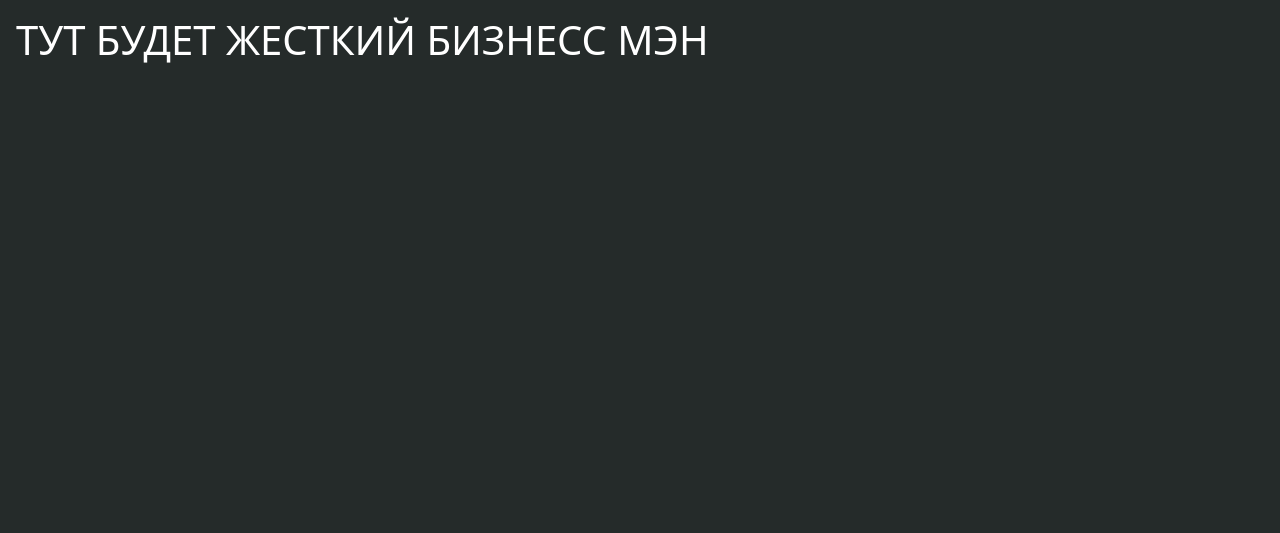
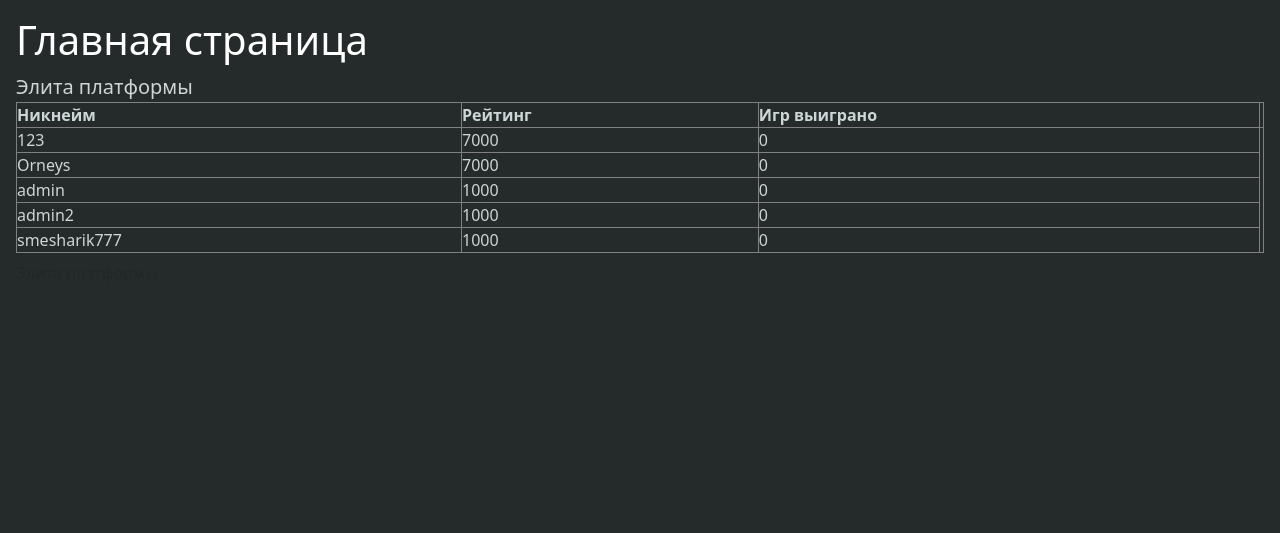
Before and after one commit to vellun/DjangoArena, a Django app: page / in a window 1280 px wide. Shown: the part 96-629 px from the top of the page. Run offline with Django 4.2, Linux system fonts and the light colour scheme; a user stored in the database is signed in; data comes from the database, SQL or seed files in the repository; some libraries are stand-ins or nearby versions.

Commit message:
Features Main page is improved

```diff
--- a/django_arena/homepage/views.py
+++ b/django_arena/homepage/views.py
@@ -1,13 +1,27 @@
+import datetime
 import uuid
 
 import django.http
 import django.shortcuts
 import django.views.decorators.http
 
+import core.models
+import notes.models
+
 
 class HomeView(django.views.View):
     def get(self, *args, **kwargs):
-        context = {"title": "Главная", "link": uuid.uuid4().hex}
+        a_week_ago = django.utils.timezone.now() - datetime.timedelta(weeks=1)
+        note_of_a_week = notes.models.Note.objects.filter(
+            created_at__gte=a_week_ago,
+        ).order_by("-likes").first()
+        top_users = core.models.User.objects.order_by("-rating")[:5]
+        context = {
+            "title": "Главная",
+            "link": uuid.uuid4().hex,
+            "top_users": top_users,
+            "note_of_a_week": note_of_a_week,
+        }
         return django.shortcuts.render(
             self.request,
             template_name="homepage/main.html",
--- /dev/null
+++ b/django_arena/static_dev/css/main.css
@@ -0,0 +1,11 @@
+td, th {
+  border-width: 1px !important;
+}
+
+.main__top__table {
+  width: 100%;
+}
+
+.main__top__title, .main__note-of-a-week__title {
+  font-size: 20px !important;
+}
--- a/django_arena/static_dev/style.css
+++ b/django_arena/static_dev/style.css
@@ -73,3 +73,15 @@ page.page-404 {
 .page-404_link {
   text-decoration: none !important;
 }
+
+td, th {
+  border-width: 1px !important;
+}
+
+.main__top__table {
+  width: 100%;
+}
+
+.main__top__title {
+  font-size: 20px !important;
+}
--- a/django_arena/templates/base.html
+++ b/django_arena/templates/base.html
@@ -27,6 +27,7 @@
   <link href="{% static "css/lobby.css" %}" rel="stylesheet">
   <link href="{% static "css/blog.css" %}" rel="stylesheet">
   <link href="{% static "css/chat.css" %}" rel="stylesheet">
+  <link href="{% static "css/main.css" %}" rel="stylesheet">
   <link rel="stylesheet" href="https://cdnjs.cloudflare.com/ajax/libs/noty/3.1.4/noty.min.css">
   <!-- TODO: add scripts and links and etc. section -->
 </head>
--- a/django_arena/templates/homepage/main.html
+++ b/django_arena/templates/homepage/main.html
@@ -3,5 +3,35 @@
   {{ title }}
 {% endblock title %}
 {% block content %}
-<h1 class="text-white">ТУТ БУДЕТ ЖЕСТКИЙ БИЗНЕСС МЭН</h1>
+<div class="main">
+
+    <h1 class="text-white">Главная страница</h1>
+    <div class="main__top-users">
+        <span class="main__top__title">Элита платформы</span>
+        <table border="1" class="main__top__table">
+            <caption>Элита платформы</caption>
+            <tr>
+             <th>Никнейм</th>
+             <th>Рейтинг</th>
+             <th>Игр выиграно</th>
+             <th></th>
+            </tr>
+            {% for user in top_users %}
+                <tr>
+                    <td>{{ user.username }}</td>
+                    <td>{{ user.rating }}</td>
+                    <td>{{ user.games_won }}</td>
+                </tr>
+            {% endfor %}
+        </table>
+    </div>
+    {% if note_of_a_week %}
+        <div class="main__note-of-a-week">
+            <span class="main__note-of-a-week__title">Запись недели</span>
+            <div>
+                Author: {{ note_of_a_week.author }} <br> Note: <a href="{% url "notes:detail" note_of_a_week.id %}">{{ note_of_a_week.title }}</a>
+            </div>
+        </div>
+    {% endif %}
+</div>
 {% endblock content %}
```
